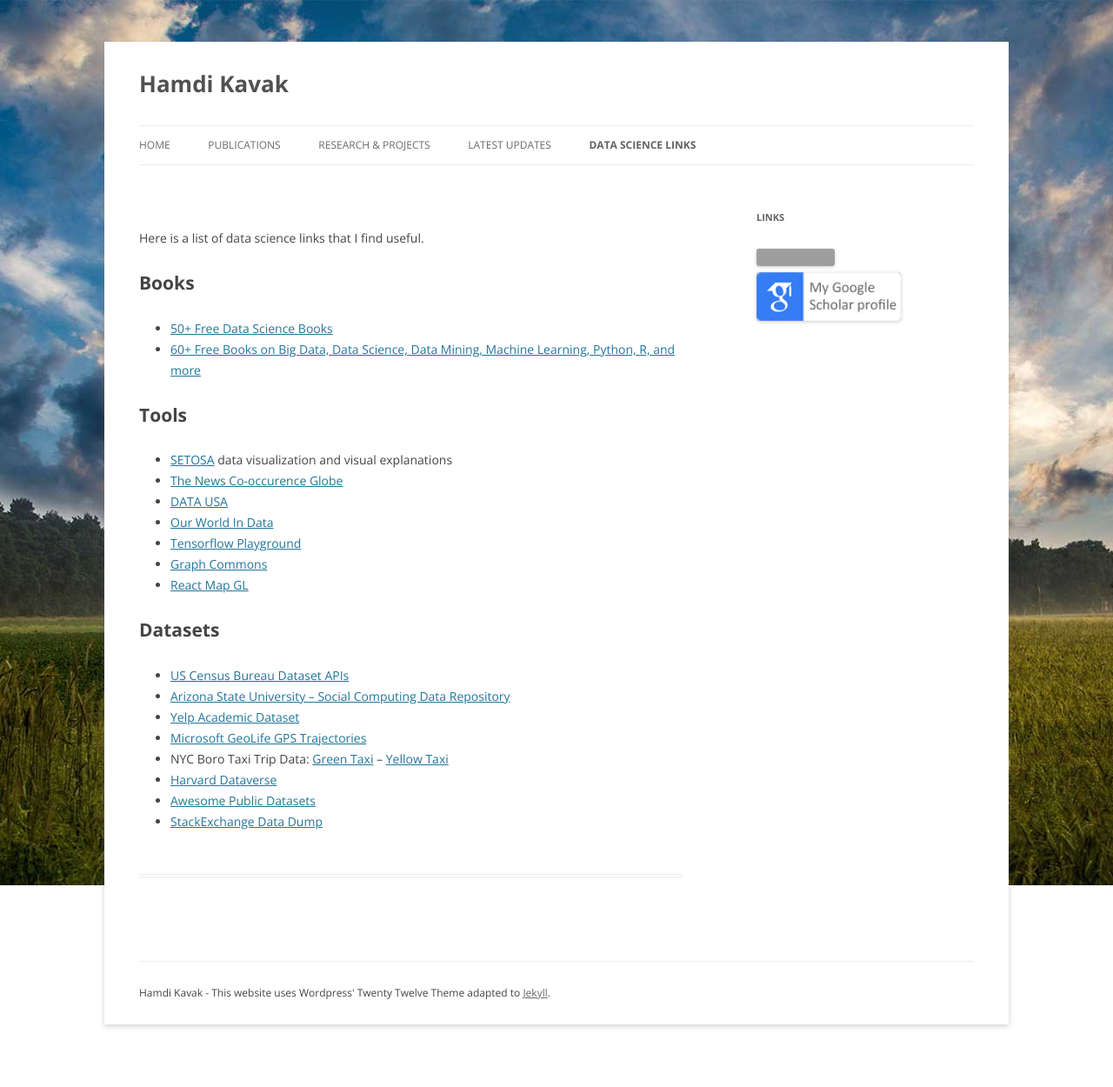
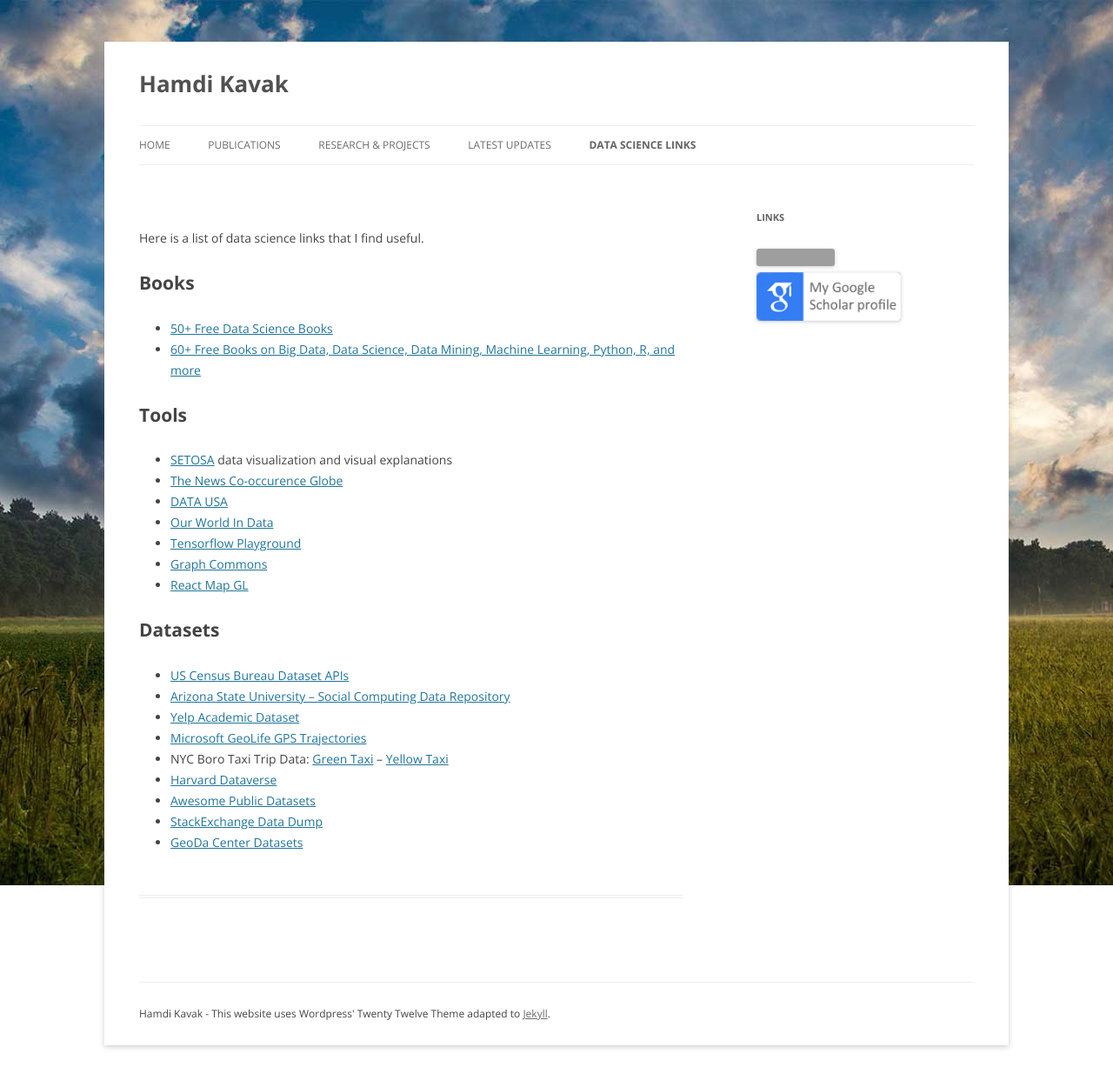
Before and after one commit to hamdikavak/hamdikavak.github.io, a Jekyll site: the page built from datasets/index.html, in a window 1280 px wide. Shown: the whole page at 87% size. Built offline with Jekyll 4.4.1, drawn with Linux system fonts in a browser that asks for light colours; nearby versions of some CDN libraries; library files that are not in the unit come from our copies; before the commit the page ends 1226 px from its top, so only the background shows below that; grey boxes are pictures that could not be loaded.

Commit message:
Update index.html

```diff
--- a/datasets/index.html
+++ b/datasets/index.html
@@ -33,5 +33,7 @@ current_page_datasets: current_page_item
 	<li><a href="https://dataverse.harvard.edu/">Harvard Dataverse</a></li>
 	<li><a href="https://github.com/caesar0301/awesome-public-datasets">Awesome Public Datasets</a></li>
 	<li><a href="https://archive.org/details/stackexchange">StackExchange Data Dump</a></li>
+	<li><a href="https://geodacenter.asu.edu/datalist">GeoDa Center Datasets</a></li>
+
 
 </ul>
```
